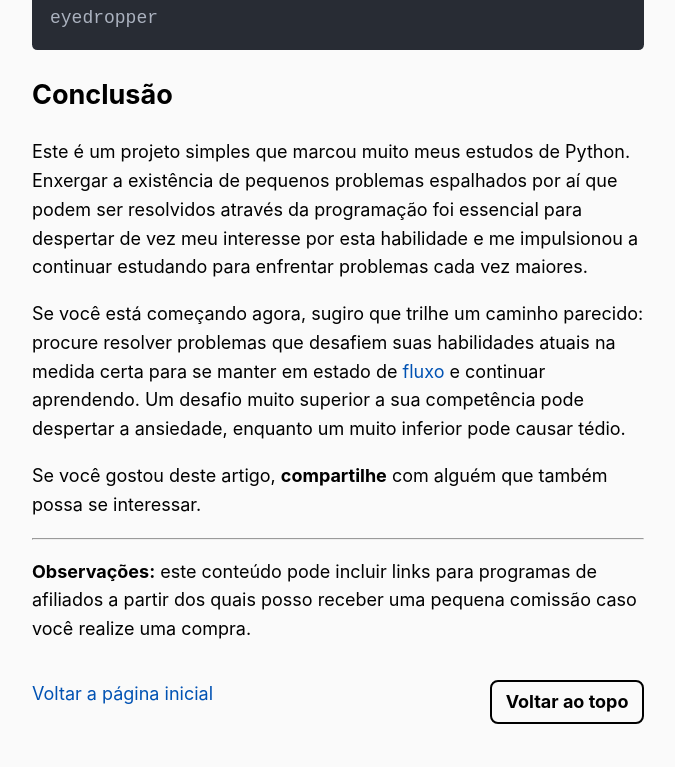
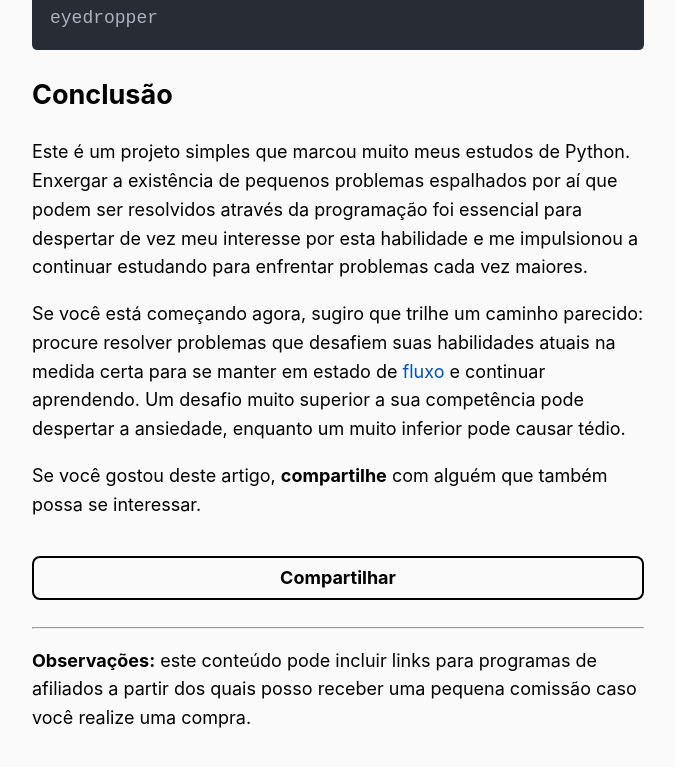
Before and after one commit to umluizlima/umluizlima.dev, a Next.js app: page /blog/como-descobrir-codigos-de-cores-usando-python in a window 1280 px wide. Shown: the part 5083-5850 px from the top of the page, without its empty margins (302-977 px from the left). Built offline with nearby package versions, Linux system fonts and the light colour scheme.

Commit message:
Add share button (#17)
* Add ShareButton component

* Use ShareButton on Post

* Fix breaking word

```diff
--- a/src/components/button/index.js
+++ b/src/components/button/index.js
@@ -4,9 +4,10 @@ const Button = ({
   text,
   disabled,
   onClick,
+  customStyle,
 }) => (
   <button
-    className={styles.button}
+    className={`${styles.button} ${customStyle || ''}`}
     onClick={onClick}
     disabled={disabled}
   >{text}</button>
--- /dev/null
+++ b/src/components/shareButton/index.js
@@ -0,0 +1,53 @@
+import React, { useState, useEffect } from 'react';
+
+import styles from './shareButton.module.css'
+import Button from '../button'
+
+const URL_COPY_TIMEOUT = 2000
+
+const copyToClipboard = (text) => {
+  const elem = document.createElement('textarea')
+  elem.value = text
+  document.body.appendChild(elem)
+  elem.select()
+  document.execCommand('copy')
+  document.body.removeChild(elem)
+}
+
+const ShareButton = ({
+  title,
+  description,
+  url,
+}) => {
+  const [clicked, setClicked] = useState(false)
+  useEffect(() => {
+    if (clicked) {
+      setTimeout(() => {
+        setClicked(false)
+      }, URL_COPY_TIMEOUT);
+    }
+  }, [clicked])
+
+  const handleClick = () => {
+    if (!navigator.share) {
+      copyToClipboard(url || document.location.href)
+      setClicked(true)
+      return
+    }
+    navigator.share({
+      title,
+      text: description,
+      url: url || document.location.href,
+    })
+  }
+  return (
+    <Button
+      customStyle={styles.shareButton}
+      disabled={clicked}
+      onClick={handleClick}
+      text={!clicked ? 'Compartilhar' : 'URL copiada!'}
+    />
+  )
+}
+
+export default ShareButton
--- /dev/null
+++ b/src/components/shareButton/shareButton.module.css
@@ -0,0 +1,4 @@
+.shareButton {
+  width: 100%;
+  margin: 1em 0;
+}
--- a/src/pages/blog/[id].js
+++ b/src/pages/blog/[id].js
@@ -4,6 +4,7 @@ import { DefaultSeo } from 'next-seo'
 import Date from '../../components/date'
 import Disclaimer from '../../components/disclaimer'
 import Layout from '../../components/layout'
+import ShareButton from '../../components/shareButton'
 import utilStyles from '../../styles/utils.module.css'
 import { getAllContentIds, getContentData, getBlogDirectory } from '../../utils/content'
 import SEO from '../../utils/seo'
@@ -22,6 +23,10 @@ const Post = ({ postData, router }) => (
         <Date dateString={postData.date} />
       </div>
       <div dangerouslySetInnerHTML={{ __html: postData.content }} />
+      <ShareButton
+        title={postData.title}
+        description={postData.description}
+      />
       <hr />
       {postData.disclaimer && <Disclaimer />}
     </article>
```
Also changed, not shown: content/blog/como-descobrir-codigos-de-cores-usando-python.md (+1 -1 lines).
